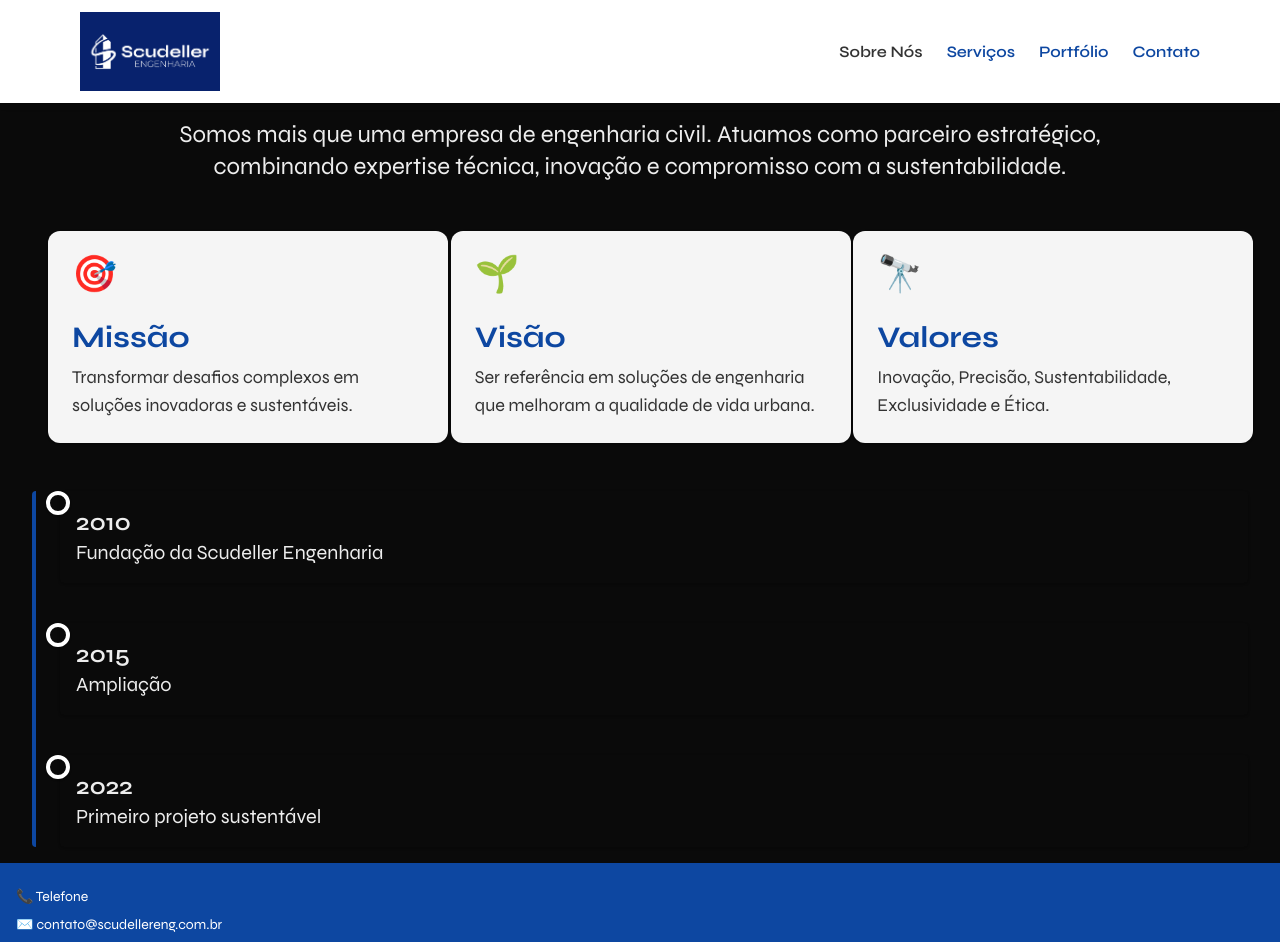
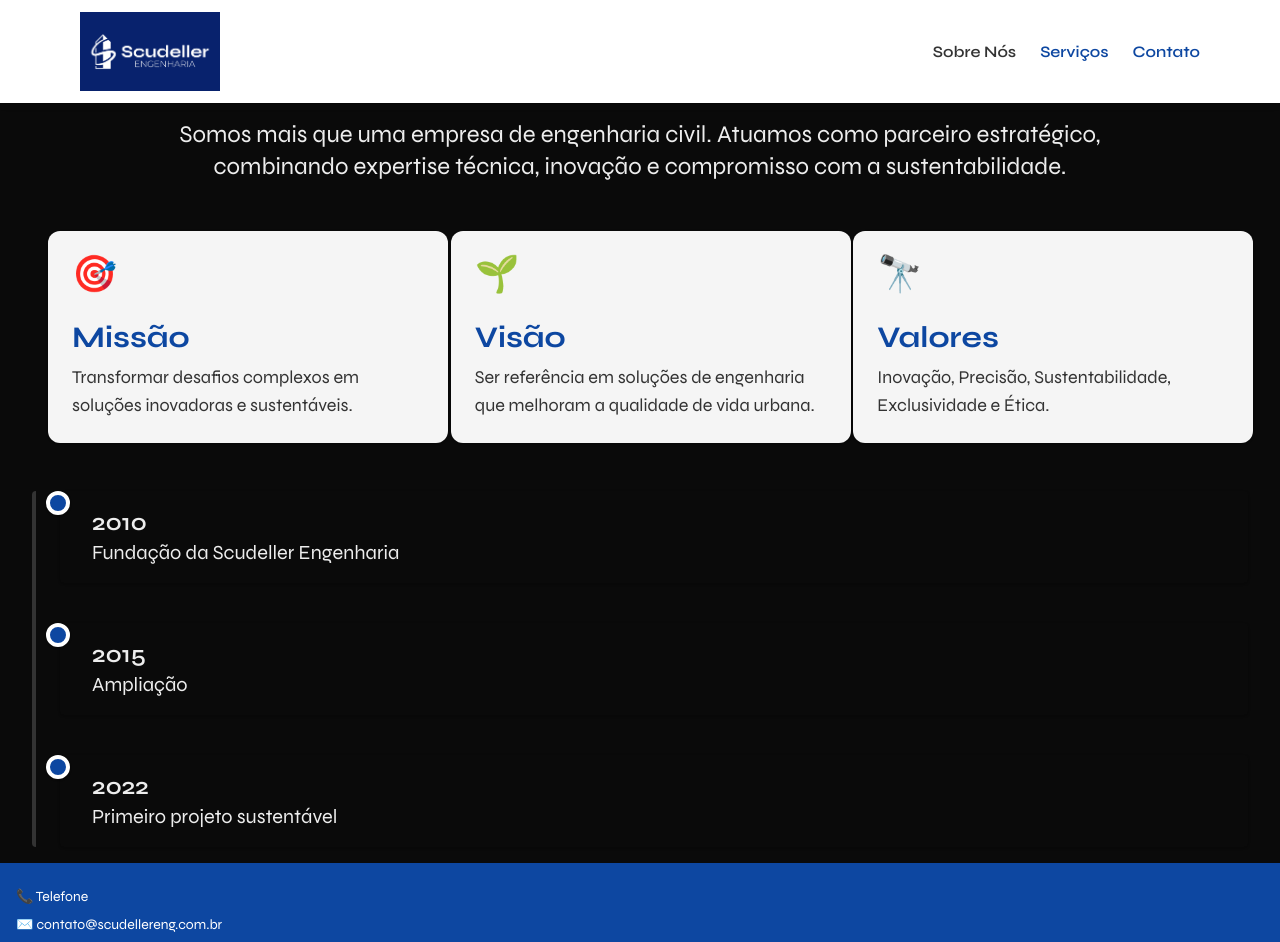
Before and after one commit to Fernandes-Labs/scudeller-eng, a Next.js app: page /sobre-nos in a window 1280 px wide. Shown: the top 942 px of the page. Built offline with nearby package versions, Linux system fonts and the light colour scheme.

Commit message:
comment out portfolio route; update TimelineSection styles and spacing adjustments

```diff
--- a/src/components/sections/TimelineSection.tsx
+++ b/src/components/sections/TimelineSection.tsx
@@ -17,7 +17,7 @@ const timeline: TimelineItem[] = [
 
 export function TimelineSection() {
     return (
-        <div className="relative border-l-4 rounded border-blue pl-6 space-y-10">
+        <div className="relative border-l-4 rounded border-gray-dark pl-6 space-y-10">
             {timeline.map((item, index) => (
                 <motion.div
                     key={index}
@@ -27,10 +27,10 @@ export function TimelineSection() {
                     className="relative"
                 >
                     {/* Bolinha da timeline */}
-                    <span className="absolute -left-[14px] pt-1 w-6 h-6 rounded-full bg-orange border-4 border-white shadow" />
+                    <span className="absolute -left-[14px] pt-1 w-6 h-6 rounded-full bg-blue border-4 border-white shadow" />
 
                     {/* Conteúdo do marco */}
-                    <div className="bg-light-gray p-4 rounded shadow">
+                    <div className="bg-light-gray px-8 py-4 rounded shadow">
                         <h3 className="text-xl md:text-2xl font-semibold text-dark-gray">
                             {item.year}
                         </h3>
--- a/src/models/route-pages.ts
+++ b/src/models/route-pages.ts
@@ -6,6 +6,6 @@ export interface Route {
 export const routes: Route[] = [
     { path: '/sobre-nos', label: 'Sobre Nós' },
     { path: '/servicos', label: 'Serviços' },
-    { path: '/portfolio', label: 'Portfólio' },
+    // { path: '/portfolio', label: 'Portfólio' },
     { path: '/contato', label: 'Contato' },
 ]
```
